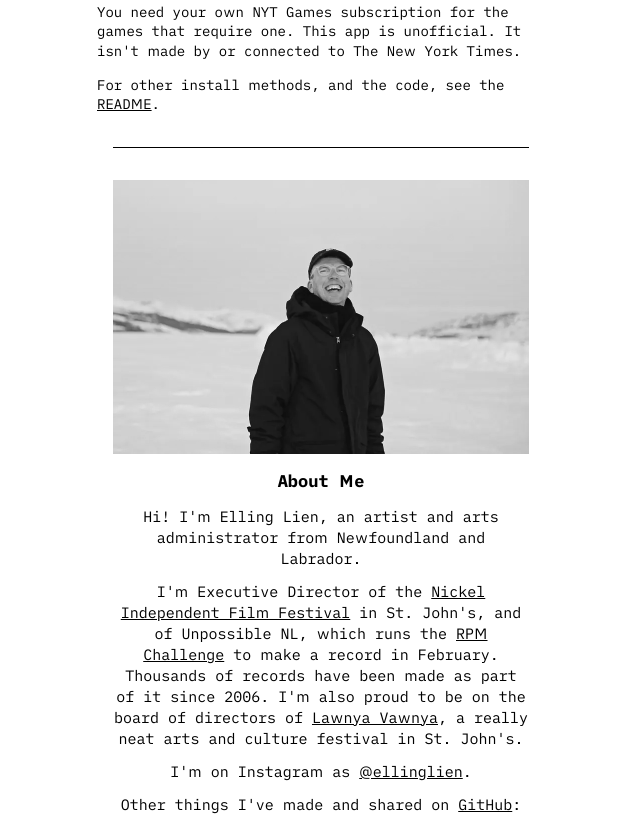
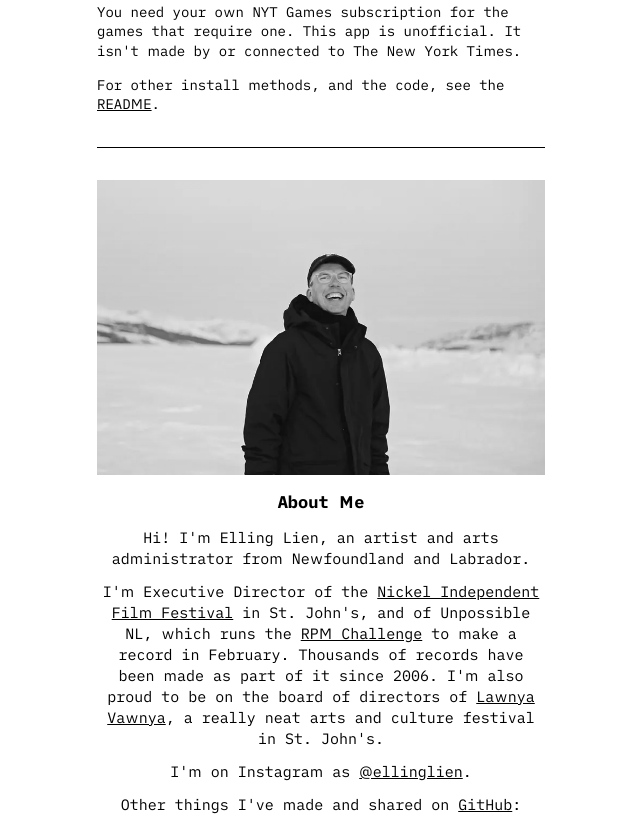
Before and after one commit to ellinglien/supernote-nyt-games, a plain HTML site: page install/site/index.html in a window 1280 px wide. Shown: the part 580-1400 px from the top of the page, without its empty margins (319-959 px from the left). Drawn offline with Linux system fonts and the light colour scheme.

Commit message:
Install page: About Me aligned left with the steps
Co-Authored-By: Claude Opus 5.5 <noreply@anthropic.com>

```diff
--- a/install/site/index.html
+++ b/install/site/index.html
@@ -26,8 +26,8 @@ button:focus-visible,a:focus-visible{outline:2px solid #000;outline-offset:3px}
 #note{font-size:15px;margin:16px 0 0;min-height:1.4em}
 .small{font-size:14px}
 a{color:#000}
-.about{border-top:1px solid #000;max-width:26rem;margin:32px auto 0;padding:32px 0 0;font-size:15px}
-.about h2{font-size:17px;font-weight:700;margin:0 0 12px;text-align:center}
+.about{border-top:1px solid #000;margin:32px 0 0;padding:32px 0 0;font-size:15px}
+.about h2{font-size:17px;font-weight:700;margin:0 0 12px}
 .about img{display:block;width:100%;height:auto;margin:0 0 16px;filter:grayscale(1);transition:filter .4s}
 .about img:hover{filter:none}
 @media (prefers-reduced-motion:reduce){.about img{transition:none}}
```
